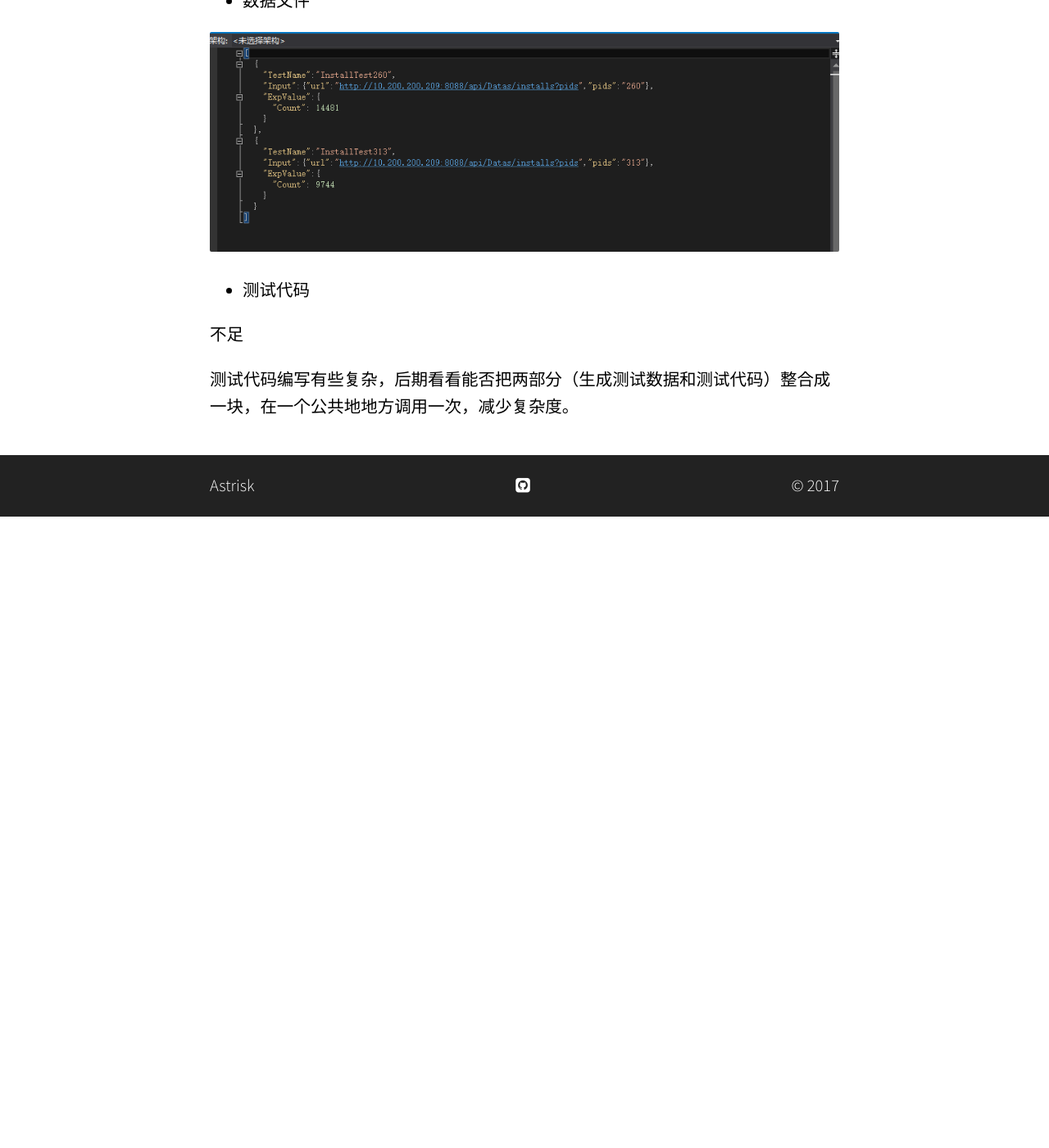
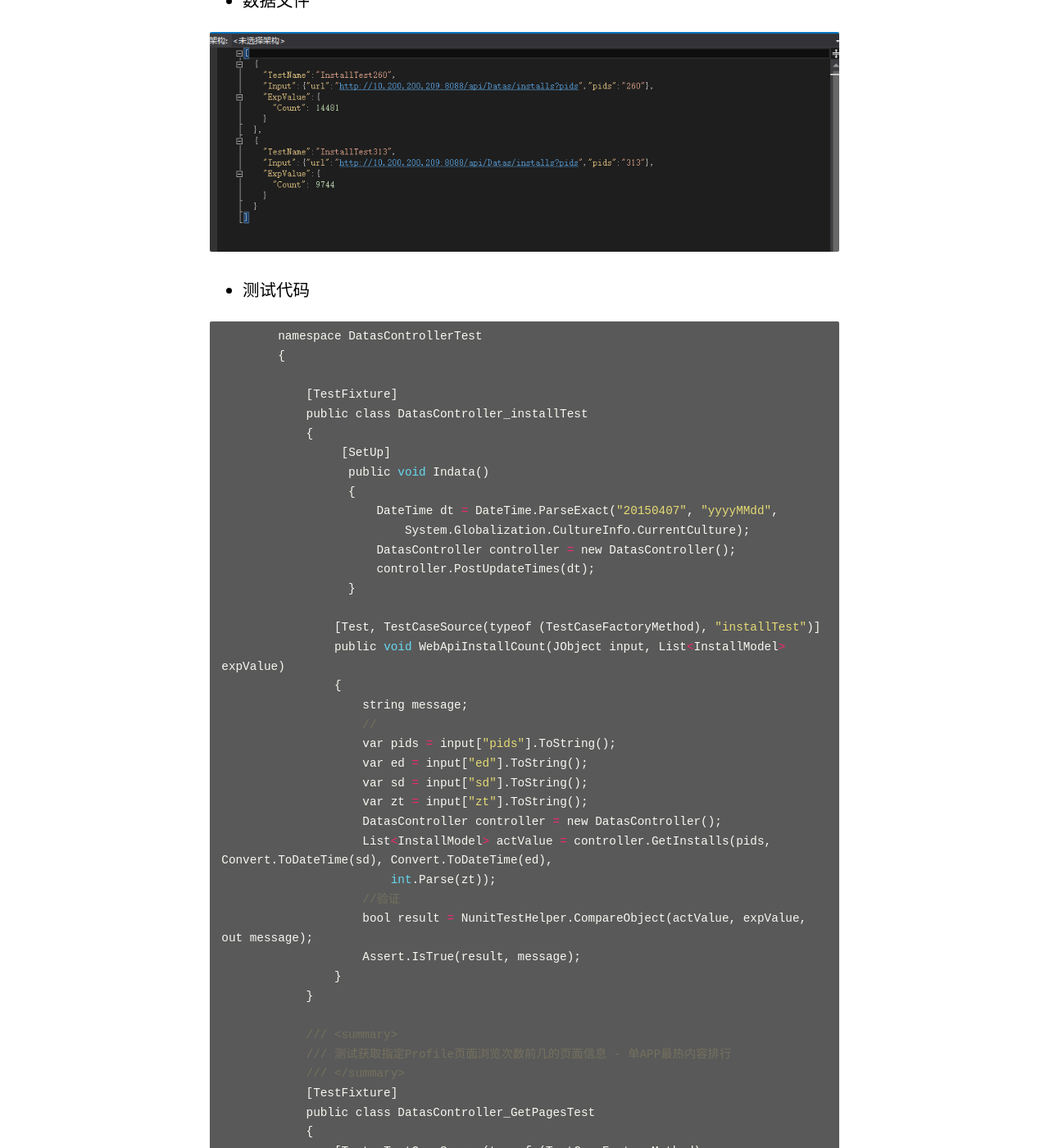
Before and after one commit to astrisk/astrisk.github.io, a Jekyll site: the page built from _posts/2017-04-21-webapi-testframework.md, in a window 1280 px wide and 1400 px high, scrolled down 2867 px. Shown: the whole window at 82% size. Built offline with Jekyll 4.4.1, drawn with Linux system fonts in a browser that asks for light colours; some web fonts are replaced; before the commit the page ends 3497 px from its top, so only the background shows below that; some of the changed text lies outside the part shown.

Commit message:
add code

```diff
--- a/_posts/2017-04-21-webapi-testframework.md
+++ b/_posts/2017-04-21-webapi-testframework.md
@@ -70,6 +70,100 @@ categories: INTEGRATIONTEST
 
 - 测试代码
 
+{% highlight c %}
+
+	namespace DatasControllerTest
+	{
+
+	    [TestFixture]
+	    public class DatasController_installTest
+	    {
+	         [SetUp]
+	          public void Indata()
+	          {
+	              DateTime dt = DateTime.ParseExact("20150407", "yyyyMMdd",
+	                  System.Globalization.CultureInfo.CurrentCulture);
+	              DatasController controller = new DatasController();
+	              controller.PostUpdateTimes(dt);
+	          }
+
+	        [Test, TestCaseSource(typeof (TestCaseFactoryMethod), "installTest")]
+	        public void WebApiInstallCount(JObject input, List<InstallModel> expValue)
+	        {
+	            string message;
+	            //
+	            var pids = input["pids"].ToString();
+	            var ed = input["ed"].ToString();
+	            var sd = input["sd"].ToString();
+	            var zt = input["zt"].ToString();
+	            DatasController controller = new DatasController();
+	            List<InstallModel> actValue = controller.GetInstalls(pids, Convert.ToDateTime(sd), Convert.ToDateTime(ed),
+	                int.Parse(zt));
+	            //验证
+	            bool result = NunitTestHelper.CompareObject(actValue, expValue, out message);
+	            Assert.IsTrue(result, message);
+	        }
+	    }
+
+	    /// <summary>
+	    /// 测试获取指定Profile页面浏览次数前几的页面信息 - 单APP最热内容排行
+	    /// </summary>
+	    [TestFixture]
+	    public class DatasController_GetPagesTest
+	    {
+	        [Test, TestCaseSource(typeof (TestCaseFactoryMethod), "GetPagesTest")]
+	        public void WebApiGetPagesTest(JObject input, List<PageInfoModel> expValue)
+	        {
+	            string message;
+	            //
+	            var pids = input["pids"].ToString();
+	            var pn = input["pn"].ToString();
+	            DatasController controller = new DatasController();
+	            List<PageInfoModel> actValue = controller.GetPages(pids, int.Parse(pn));
+	            //验证
+	            //验证
+	            bool result = NunitTestHelper.CompareObject(actValue, expValue, out message);
+	            Assert.IsTrue(result, message);
+	        }
+
+
+	    }
+
+	    ///   测试用例工厂,生成测试用例
+	    ///
+	    #region
+	    public class TestCaseFactoryMethod
+	    {
+	        public static IEnumerable installTest
+	        {
+
+	            get
+	            {
+	                var fileinfos = new[]
+	                {
+	                    new FileInfo(@"..\..\TestData\DatasController1.json")
+	                };
+	                return NunitTestHelper.TestCaseGenerater<List<InstallModel>>(fileinfos).Cast<object>();
+	            }
+	        }
+
+	        public static IEnumerable GetPagesTest
+	        {
+	            get
+	            {
+	                var fileinfos = new[]
+	               {
+	                    new FileInfo(@"..\..\TestData\GetPagesTest.json")
+	                };
+	                return NunitTestHelper.TestCaseGenerater<List<PageInfoModel>>(fileinfos).Cast<object>();
+	            }
+	        }
+	        #endregion
+	    }
+	}
+
+{% endhighlight %}
+
 **不足**
 
 测试代码编写有些复杂，后期看看能否把两部分（生成测试数据和测试代码）整合成一块，在一个公共地地方调用一次，减少复杂度。
```
